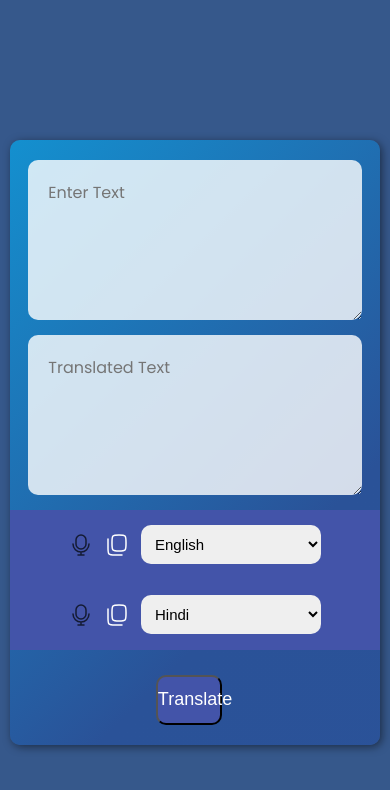
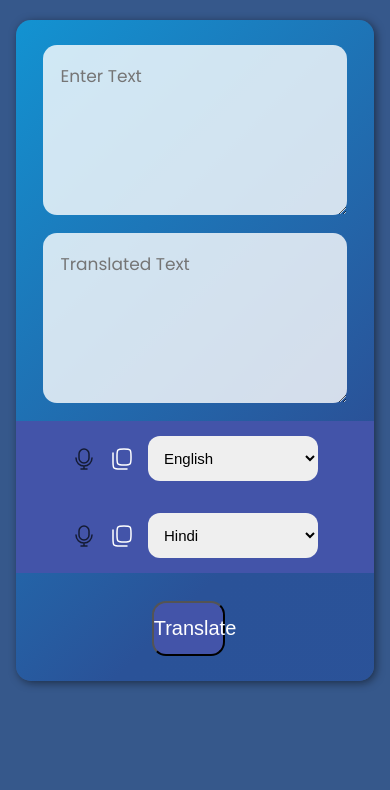
Before and after one commit to Ritabrata-Mandal/Translate-App, a website: page public/index.html in a window 390 px wide. Drawn offline with Linux system fonts and the light colour scheme.

Commit message:
Prepared app for deployment

```diff
--- a/public/styles.css
+++ b/public/styles.css
@@ -216,60 +216,95 @@ img{
 @media screen and (max-width: 768px){
 
     body{
+        height: auto;
         padding: 20px 0;
     }
 
     .container{
-        width: 95%;
+
+        width: 92%;
         height: auto;
-        padding: 20px 0;
+        padding: 25px 0;
+        border-radius: 15px;
     }
 
     .Text{
+
+        width: 100%;
+        height: auto;
+        display: flex;
         flex-direction: column;
-        gap: 15px;
-        height: auto;
+        justify-content: center;
+        align-items: center;
+        gap: 18px;
     }
 
     #fromText,
     #toText{
-        width: 90%;
-        height: 160px;
+        width: 85%;
+        height: 170px;
         margin: 0;
-        font-size: 16px;
+        padding: 18px;
+        font-size: 17px;
+        border-radius: 14px;
+        box-sizing: border-box;
     }
 
     .selectArea{
+        width: 100%;
+        height: auto;
+        display: flex;
         flex-direction: column;
-        height: auto;
-        margin-top: 15px;
+        margin-top: 18px;
+        gap: 2px;
     }
 
     .select1,
     .select2{
+
         width: 100%;
-        height: 70px;
+        height: 75px;
+        display: flex;
+        justify-content: center;
+        align-items: center;
+        gap: 14px;
         border: none;
-        gap: 12px;
+        padding: 0;
+        margin: 0;
     }
 
     #fselect,
     #sselect{
-        width: 180px;
-        padding: 10px;
+        width: 170px;
+        height: 45px;
+        padding: 0 12px;
         font-size: 15px;
+        border-radius: 12px;
+        border: none;
     }
 
     img{
+
         width: 24px;
         height: 24px;
     }
 
     #transfer{
+
         width: 85%;
-        height: 50px;
-        margin-top: 25px;
-        font-size: 18px;
+        height: 55px;
+        margin-top: 28px;
+        font-size: 20px;
+        border-radius: 14px;
+    }
+
+    #toast{
+
+        width: max-content;
+        max-width: 80%;
+        text-align: center;
+        font-size: 14px;
+        padding: 10px 20px;
     }
 
 }
```
